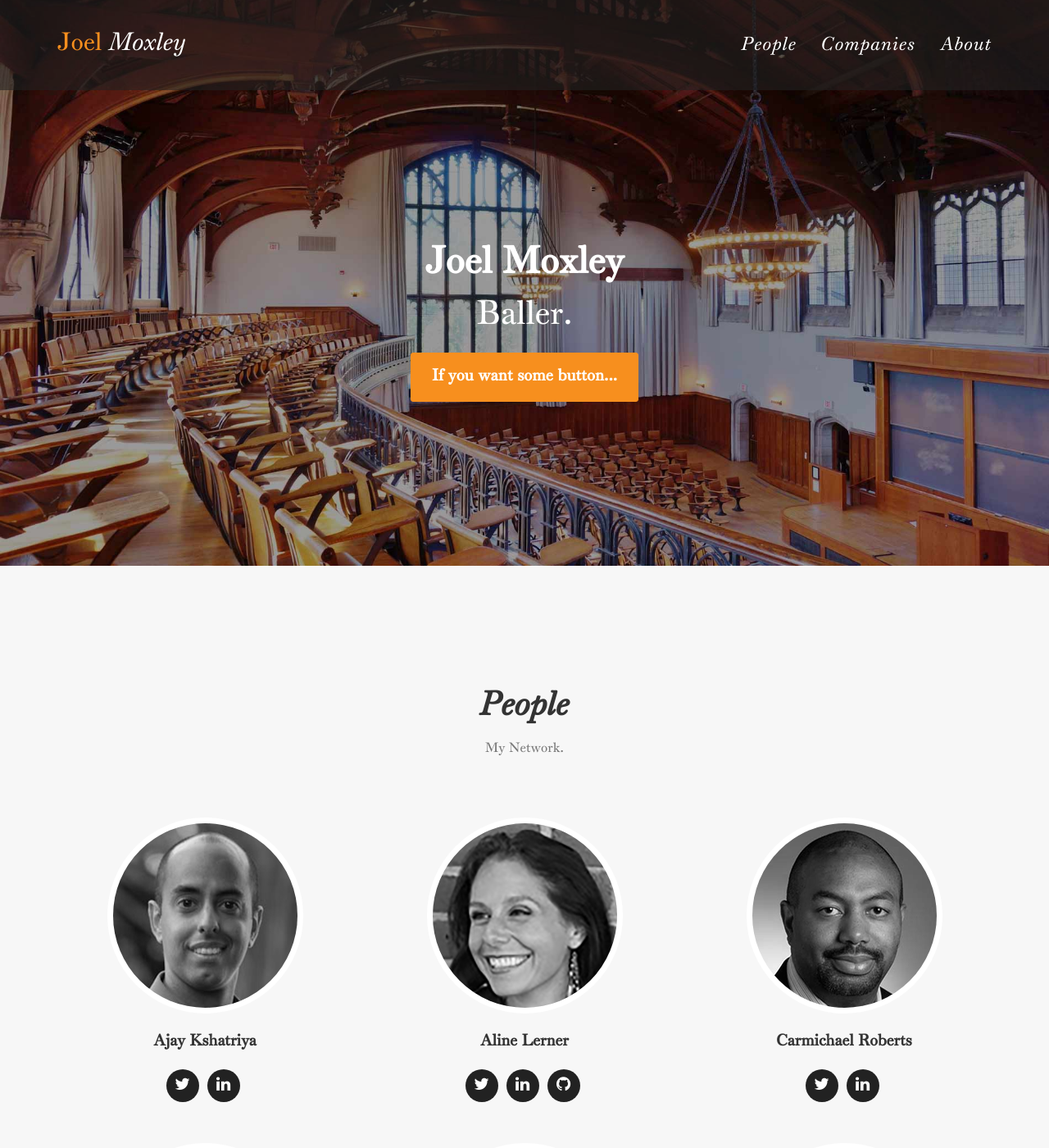
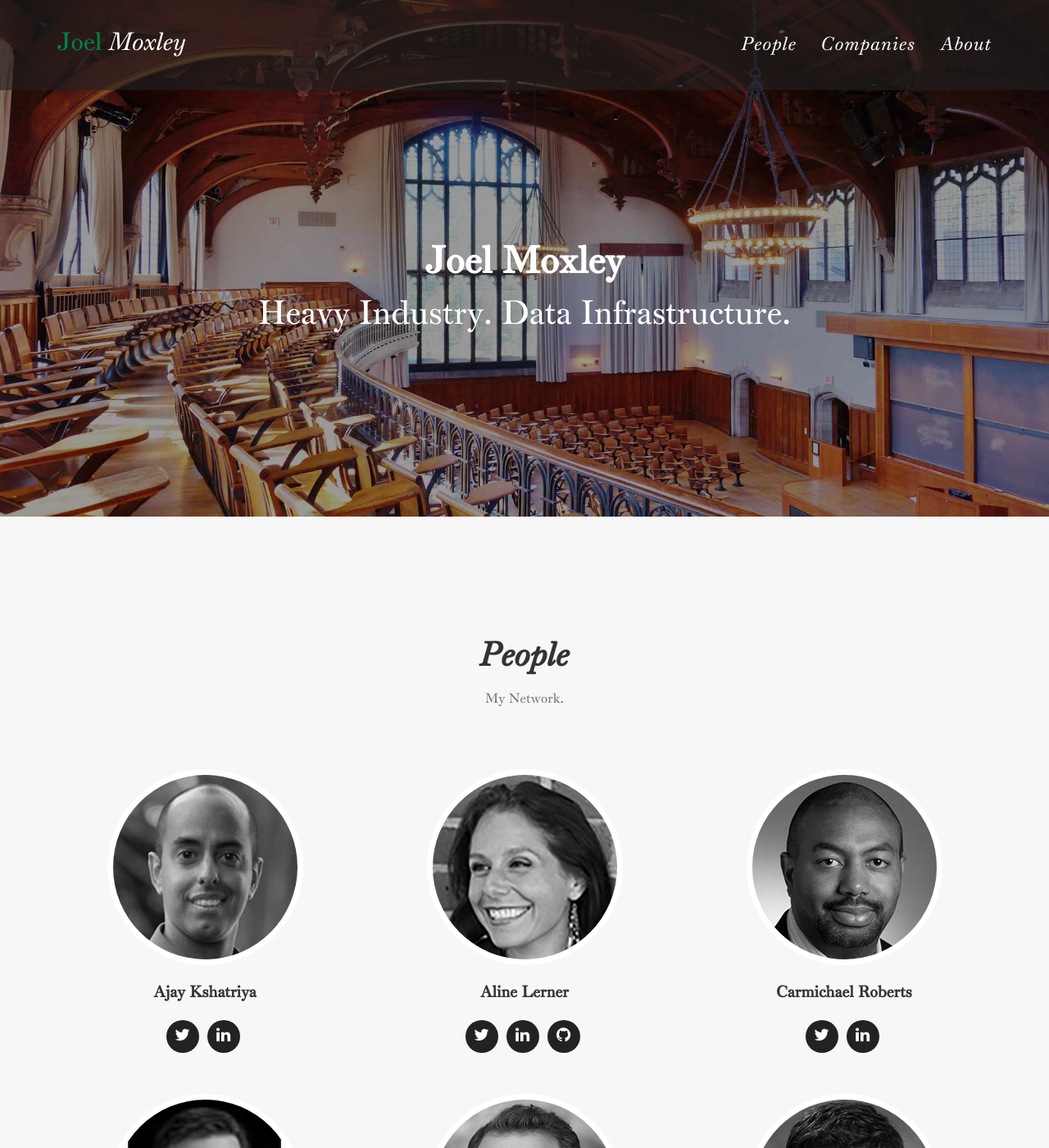
Before and after one commit to joelmoxley/joelmoxley.github.io, a Jekyll site: the page built from index.html, in a window 1280 px wide and 1400 px high. Shown: the whole window at 82% size. Built offline with Jekyll 4.4.1, drawn with Linux system fonts in a browser that asks for light colours; some web fonts are replaced.

Commit message:
Updated color scheme and header text.

```diff
--- a/_config.yml
+++ b/_config.yml
@@ -10,8 +10,8 @@ copyright_year: 2016
 
 # Color settings (hex-codes without the leading hash-tag)
 color:
-  primary: f78f1e
-  secondary: fec503
+  primary: 008444
+  secondary: 238459
   secondary-dark: 333
 
 # Social networks usernames (many more available: google-plus, flickr, dribbble, pinterest, instagram, tumblr, linkedin, etc.)
--- a/_includes/header.html
+++ b/_includes/header.html
@@ -51,10 +51,8 @@
                      Joel Moxley
                 </div>
                 <div class="intro-lead-in">
-                    Baller.
+                    Heavy Industry. Data Infrastructure.
                 </div>
-                <a href="#about" class="page-scroll btn btn-xl">
-                    If you want some button...</a>
             </div>
         </div>
     </header>
```
